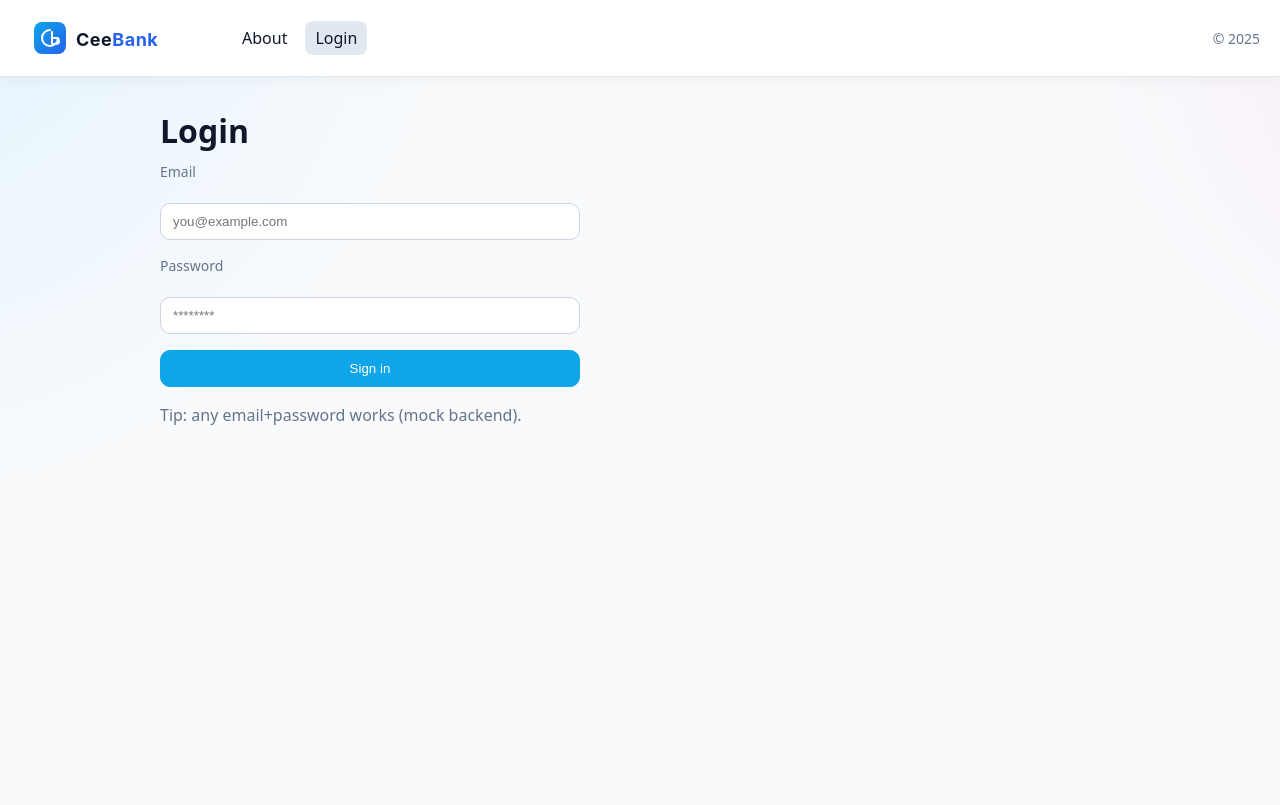
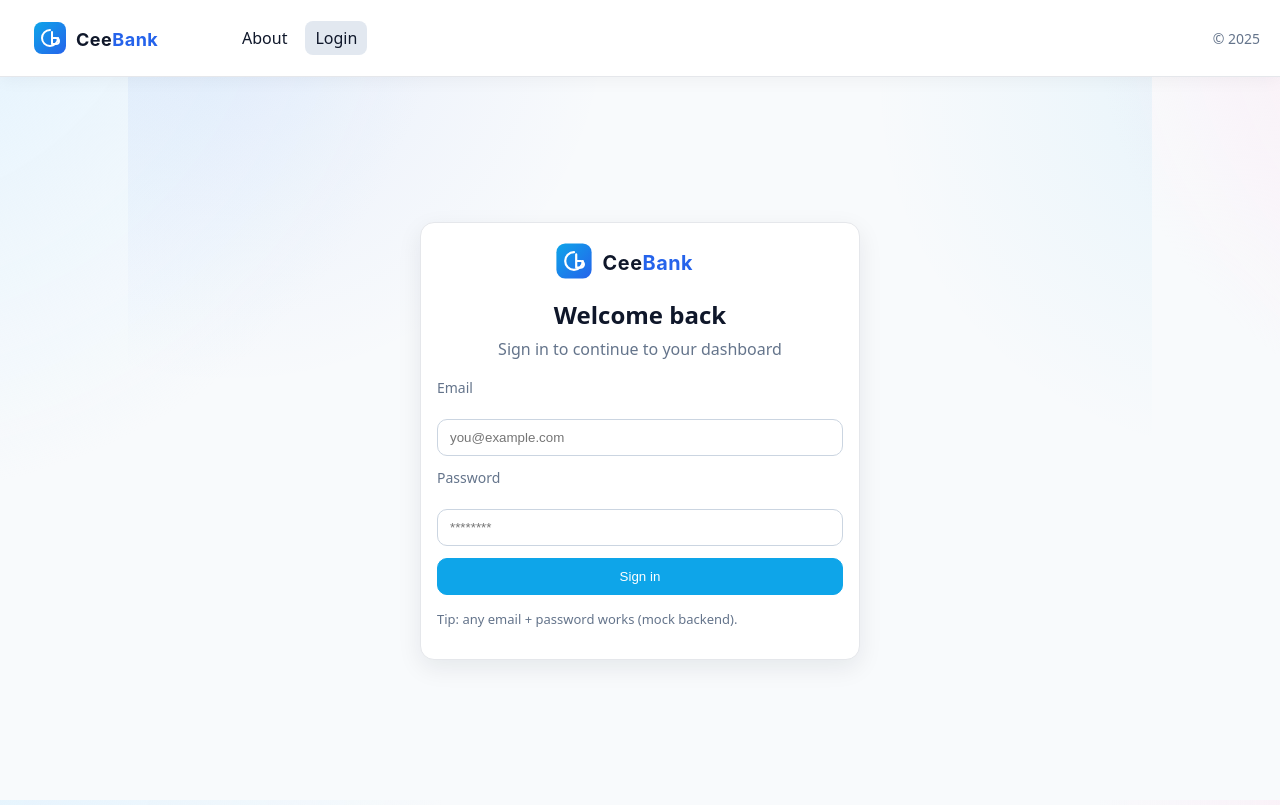
Before and after one commit to Udie-Cynthia/ceebank, a React (Vite) app in the folder client/: page /login in a window 1280 px wide. Built offline with nearby package versions, Linux system fonts and the light colour scheme.

Commit message:
fix(client): restore clean App.tsx (guarded routes, styled pages, persistent auth)

```diff
--- a/client/src/App.tsx
+++ b/client/src/App.tsx
@@ -1,6 +1,6 @@
 // client/src/App.tsx
-// Clean login-first app with guarded routes, persistent tokens,
-// Home greeting (external component), styled dashboard.
+// Clean, login-first app with guarded routes, persistent tokens,
+// styled Login, external HomePage (greeting + tiles), and DashboardLive.
 
 import React from "react";
 import {
@@ -15,9 +15,10 @@ import {
 
 import ApiInfo from "./components/ApiInfo";
 import RequireAuth from "./components/RequireAuth";
-import HomePage from "./components/HomePage";      // use external Home
+import HomePage from "./components/HomePage";
 import DashboardLive from "./components/DashboardLive";
 
+// ---------- Nav styles ----------
 const navStyle: React.CSSProperties = {
   display: "flex",
   alignItems: "center",
@@ -39,6 +40,7 @@ const linkStyle: React.CSSProperties = {
 
 const activeStyle: React.CSSProperties = { background: "#e2e8f0" };
 
+// ---------- Navbar ----------
 function Navbar() {
   const nav = useNavigate();
   const [authed, setAuthed] = React.useState(
@@ -48,6 +50,7 @@ function Navbar() {
     )
   );
 
+  // keep button state in sync with storage changes
   React.useEffect(() => {
     const i = setInterval(
       () =>
@@ -137,13 +140,7 @@ function Navbar() {
       </span>
 
       {authed && (
-        <button
-          onClick={onLogout}
-          className="btn-danger"
-          style={{
-            marginLeft: 12,
-          }}
-        >
+        <button className="btn-danger" onClick={onLogout} style={{ marginLeft: 12 }}>
           Logout
         </button>
       )}
@@ -151,6 +148,7 @@ function Navbar() {
   );
 }
 
+// ---------- Simple page wrapper ----------
 function Page({
   title,
   children,
@@ -173,6 +171,7 @@ function Page({
   );
 }
 
+// ---------- About ----------
 function AboutPage() {
   return (
     <Page title="About CeeBank">
@@ -198,6 +197,7 @@ function AboutPage() {
   );
 }
 
+// ---------- Login (styled, redirect-safe) ----------
 function LoginPage() {
   const nav = useNavigate();
   const location = useLocation() as any;
@@ -245,8 +245,30 @@ function LoginPage() {
   }
 
   return (
-    <Page title="Login">
-      <form onSubmit={onSubmit} className="grid" style={{ maxWidth: 420 }}>
+    <main
+      style={{
+        minHeight: "calc(100vh - 72px)",
+        display: "grid",
+        placeItems: "center",
+        padding: 24,
+        background:
+          "radial-gradient(40rem 40rem at 10% -10%, rgba(37,99,235,.08), transparent 60%), radial-gradient(40rem 40rem at 110% 0%, rgba(14,165,233,.08), transparent 60%)",
+      }}
+    >
+      <section className="card" style={{ width: "100%", maxWidth: 440 }}>
+        <div style={{ marginBottom: 14, textAlign: "center" }}>
+          <img
+            src="/ceebank-logo.svg"
+            alt="CeeBank"
+            style={{ height: 44, display: "inline-block" }}
+          />
+          <h2 style={{ margin: "10px 0 0 0" }}>Welcome back</h2>
+          <p className="text-muted" style={{ marginTop: 6 }}>
+            Sign in to continue to your dashboard
+          </p>
+        </div>
+
+        <form onSubmit={onSubmit} className="grid" style={{ gap: 12 }}>
           <label className="grid">
             <span className="kicker">Email</span>
             <input
@@ -257,6 +279,7 @@ function LoginPage() {
               placeholder="you@example.com"
             />
           </label>
+
           <label className="grid">
             <span className="kicker">Password</span>
             <input
@@ -267,27 +290,34 @@ function LoginPage() {
               placeholder="********"
             />
           </label>
+
           <button disabled={loading} type="submit">
             {loading ? "Signing in…" : "Sign in"}
           </button>
+
           {message && (
             <p
               style={{
-              color: message.startsWith("Login successful") ? "#16a34a" : "#dc2626",
                 margin: 0,
+                color: message.startsWith("Login successful")
+                  ? "#16a34a"
+                  : "#dc2626",
               }}
             >
               {message}
             </p>
           )}
         </form>
-      <p style={{ marginTop: 16 }} className="text-muted">
-        Tip: any email+password works (mock backend).
+
+        <p className="text-muted" style={{ marginTop: 14, fontSize: 13 }}>
+          Tip: any email + password works (mock backend).
         </p>
-    </Page>
+      </section>
+    </main>
   );
 }
 
+// ---------- App ----------
 export default function App() {
   return (
     <BrowserRouter>
```
Lines whose indentation alone changed are shown as unchanged.
